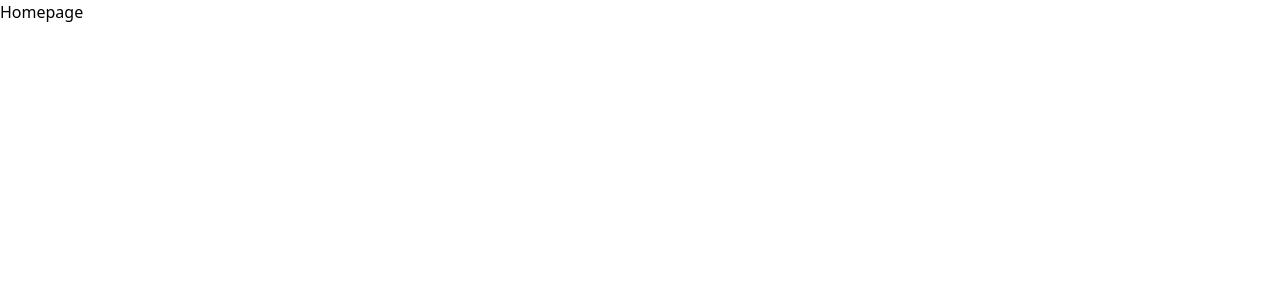
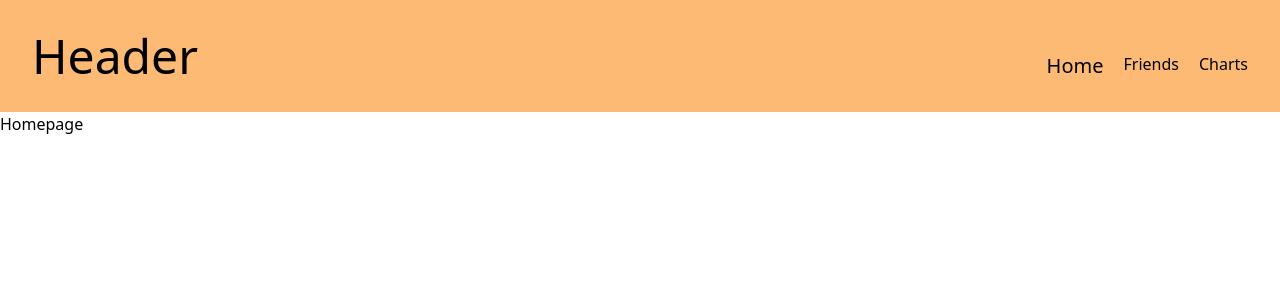
Before and after one commit to bradbrad88/coin-charter, a React app in the folder client/: page / in a window 1280 px wide. Shown: the top 300 px of the page. Built offline with nearby package versions, Linux system fonts and the light colour scheme.

Commit message:
nav bar skeleton ready for styling

```diff
--- a/client/src/App.tsx
+++ b/client/src/App.tsx
@@ -3,15 +3,19 @@ import Homepage from "pages/Homepage";
 import Friends from "pages/Friends";
 import Dashboard from "pages/Dashboard";
 import Charts from "pages/Charts";
+import Header from "common/Header";
 
 const App = () => {
   return (
+    <div>
+      <Header />
       <Routes>
         <Route index element={<Homepage />} />
         <Route path="friends" element={<Friends />} />
         <Route path="dashboard" element={<Dashboard />} />
         <Route path="charts" element={<Charts />} />
       </Routes>
+    </div>
   );
 };
 
--- /dev/null
+++ b/client/src/components/common/Header.jsx
@@ -0,0 +1,19 @@
+import NavItem from "./NavItem";
+import { Link } from "react-router-dom";
+
+const Header = () => {
+  return (
+    <div className="flex justify-between bg-orange-300 p-8">
+      <Link to={"/"}>
+        <h1 className="text-5xl">Header</h1>
+      </Link>
+      <nav className="self-end flex gap-5">
+        <NavItem path={"/"} title={"Home"} />
+        <NavItem path={"/friends"} title={"Friends"} />
+        <NavItem path={"/charts"} title={"Charts"} />
+      </nav>
+    </div>
+  );
+};
+
+export default Header;
--- /dev/null
+++ b/client/src/components/common/NavItem.jsx
@@ -0,0 +1,18 @@
+import { Link, useLocation } from "react-router-dom";
+
+const NavItem = ({ title, path }) => {
+  const location = useLocation();
+  const active = location.pathname.split("/")[1] === path.replace("/", "");
+  return (
+    <Link
+      className={`hover:text-orange-600 transition-colors ${
+        active ? "text-xl" : ""
+      }`}
+      to={path}
+    >
+      {title}
+    </Link>
+  );
+};
+
+export default NavItem;
```
Lines whose indentation alone changed are shown as unchanged.
